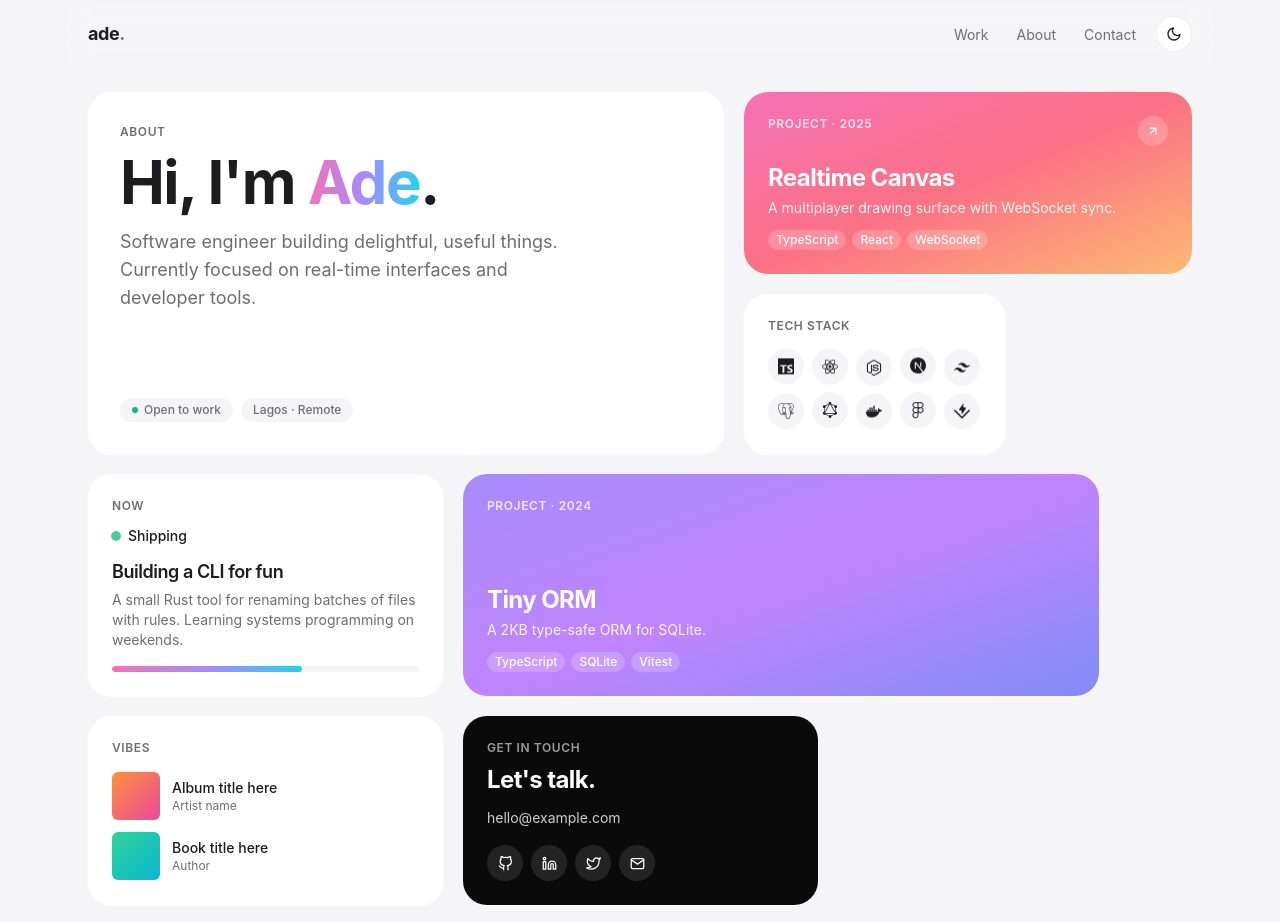
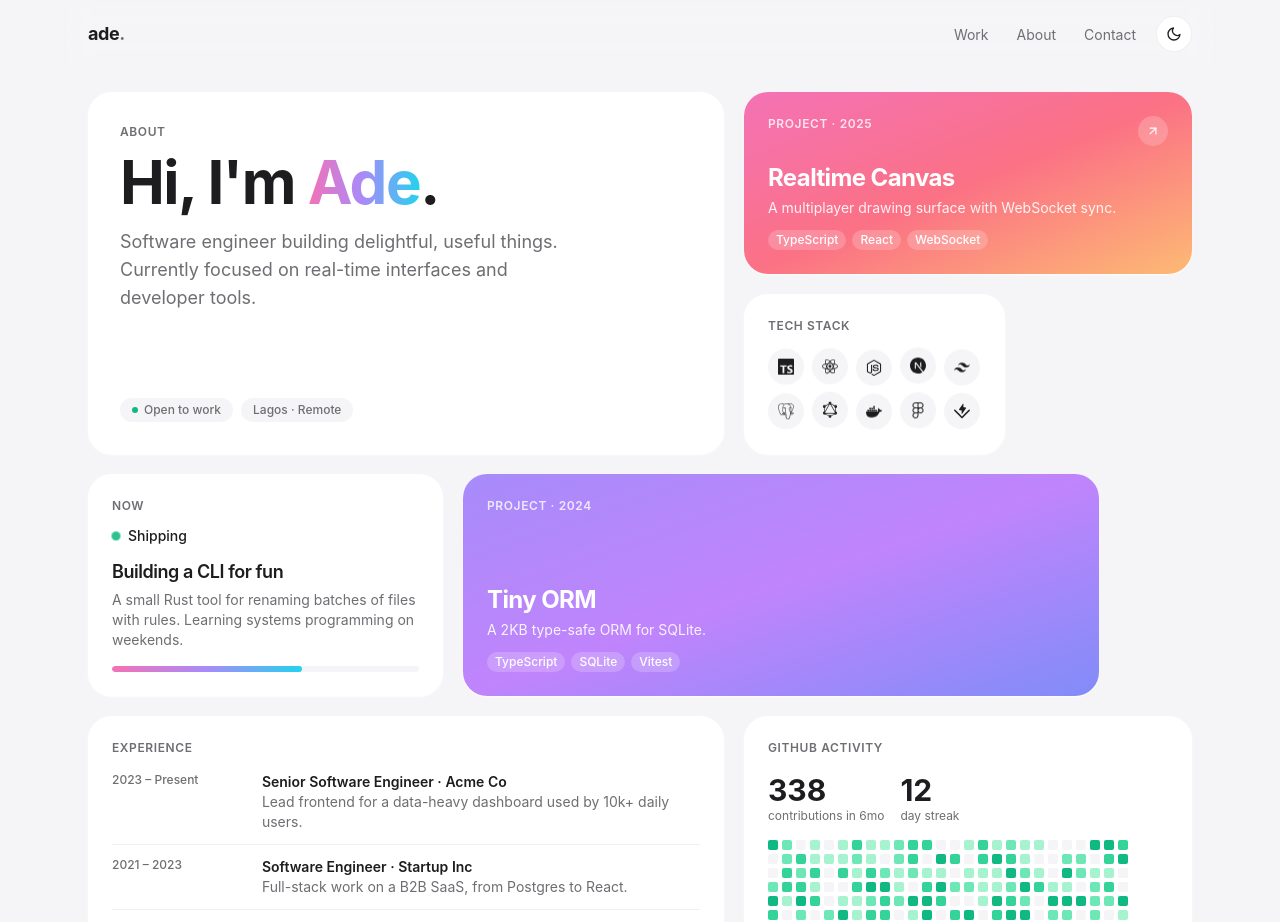
Before and after one commit to adetxt/adetxt.github.io, a React (Vite) app: page / in a window 1280 px wide. Shown: the top 922 px of the page. Built offline with nearby package versions, Linux system fonts and the light colour scheme.

Commit message:
feat: add GitHub and experience tiles; wire marquee strip

```diff
--- a/src/App.tsx
+++ b/src/App.tsx
@@ -1,6 +1,7 @@
 import { TopNav } from './components/nav/TopNav'
 import { MeshGradient } from './components/motion/MeshGradient'
 import { MagneticCursor } from './components/motion/MagneticCursor'
+import { Marquee } from './components/motion/Marquee'
 import { BentoGrid } from './components/bento/BentoGrid'
 import { HeroTile } from './components/tiles/HeroTile'
 import { ProjectTile } from './components/tiles/ProjectTile'
@@ -8,6 +9,8 @@ import { TechStackTile } from './components/tiles/TechStackTile'
 import { NowBuildingTile } from './components/tiles/NowBuildingTile'
 import { MusicTile } from './components/tiles/MusicTile'
 import { ContactTile } from './components/tiles/ContactTile'
+import { GitHubTile } from './components/tiles/GitHubTile'
+import { ExperienceTile } from './components/tiles/ExperienceTile'
 import { projects } from './data/projects'
 
 export default function App() {
@@ -22,10 +25,19 @@ export default function App() {
         <TechStackTile />
         <NowBuildingTile />
         <ProjectTile project={projects[1]} className="lg:col-span-7" />
+        <ExperienceTile />
+        <GitHubTile />
         <MusicTile />
         <ContactTile />
         <ProjectTile project={projects[2]} className="lg:col-span-4" />
       </BentoGrid>
+      <Marquee
+        items={[
+          'Available for hire',
+          'Open to interesting projects',
+          'Currently shipping CLI tools',
+        ]}
+      />
     </main>
   )
 }
--- /dev/null
+++ b/src/components/tiles/ExperienceTile.tsx
@@ -0,0 +1,27 @@
+import { BentoTile } from '../bento/BentoTile'
+import { experiences } from '../../data/experience'
+
+export function ExperienceTile() {
+  return (
+    <BentoTile data-bento-tile label="Experience" className="col-span-1 lg:col-span-7 p-6">
+      <p className="text-xs font-semibold uppercase tracking-wider text-ink-muted">
+        Experience
+      </p>
+      <ul className="mt-4 divide-y divide-[var(--tile-border)]">
+        {experiences.map((e) => (
+          <li key={e.id} className="grid grid-cols-12 gap-3 py-3 first:pt-0 last:pb-0">
+            <p className="col-span-3 text-xs font-medium text-ink-muted">
+              {e.start} – {e.end}
+            </p>
+            <div className="col-span-9">
+              <p className="text-sm font-semibold text-ink">
+                {e.role} · {e.company}
+              </p>
+              <p className="text-sm text-ink-muted">{e.description}</p>
+            </div>
+          </li>
+        ))}
+      </ul>
+    </BentoTile>
+  )
+}
--- /dev/null
+++ b/src/components/tiles/GitHubTile.tsx
@@ -0,0 +1,60 @@
+import { useMemo } from 'react'
+import { BentoTile } from '../bento/BentoTile'
+import { Counter } from '../ui/Counter'
+
+const WEEKS = 26
+const DAYS = 7
+
+function generateMockContributions(): number[][] {
+  return Array.from({ length: WEEKS }, () =>
+    Array.from({ length: DAYS }, () => Math.floor(Math.random() * 5)),
+  )
+}
+
+const LEVEL_COLORS = [
+  'bg-[var(--bg)]',
+  'bg-emerald-200 dark:bg-emerald-900',
+  'bg-emerald-300 dark:bg-emerald-700',
+  'bg-emerald-400 dark:bg-emerald-500',
+  'bg-emerald-500 dark:bg-emerald-400',
+]
+
+export function GitHubTile() {
+  const data = useMemo(generateMockContributions, [])
+  const total = useMemo(() => data.flat().reduce((a, b) => a + b, 0), [data])
+
+  return (
+    <BentoTile data-bento-tile label="GitHub activity" className="col-span-1 lg:col-span-5 p-6">
+      <p className="text-xs font-semibold uppercase tracking-wider text-ink-muted">
+        GitHub activity
+      </p>
+      <div className="mt-4 flex items-end gap-4">
+        <div>
+          <p className="text-3xl font-bold text-ink">
+            <Counter to={total} />
+          </p>
+          <p className="text-xs text-ink-muted">contributions in 6mo</p>
+        </div>
+        <div>
+          <p className="text-3xl font-bold text-ink">
+            <Counter to={12} />
+          </p>
+          <p className="text-xs text-ink-muted">day streak</p>
+        </div>
+      </div>
+      <div className="mt-4 flex gap-1">
+        {data.map((week, wi) => (
+          <div key={wi} className="flex flex-col gap-1">
+            {week.map((level, di) => (
+              <div
+                key={di}
+                className={`h-2.5 w-2.5 rounded-sm ${LEVEL_COLORS[level]}`}
+                title={`${level} contributions`}
+              />
+            ))}
+          </div>
+        ))}
+      </div>
+    </BentoTile>
+  )
+}
--- /dev/null
+++ b/src/components/ui/Counter.tsx
@@ -0,0 +1,28 @@
+import { useEffect, useState } from 'react'
+import { useReducedMotion } from '../motion/useReducedMotion'
+
+type Props = {
+  to: number
+  duration?: number
+  className?: string
+}
+
+export function Counter({ to, duration = 1200, className = '' }: Props) {
+  const reduced = useReducedMotion()
+  const [n, setN] = useState(reduced ? to : 0)
+
+  useEffect(() => {
+    if (reduced) return
+    const start = performance.now()
+    let raf = 0
+    const step = (now: number) => {
+      const t = Math.min(1, (now - start) / duration)
+      setN(Math.floor(t * to))
+      if (t < 1) raf = requestAnimationFrame(step)
+    }
+    raf = requestAnimationFrame(step)
+    return () => cancelAnimationFrame(raf)
+  }, [to, duration, reduced])
+
+  return <span className={className}>{n.toLocaleString()}</span>
+}
```
